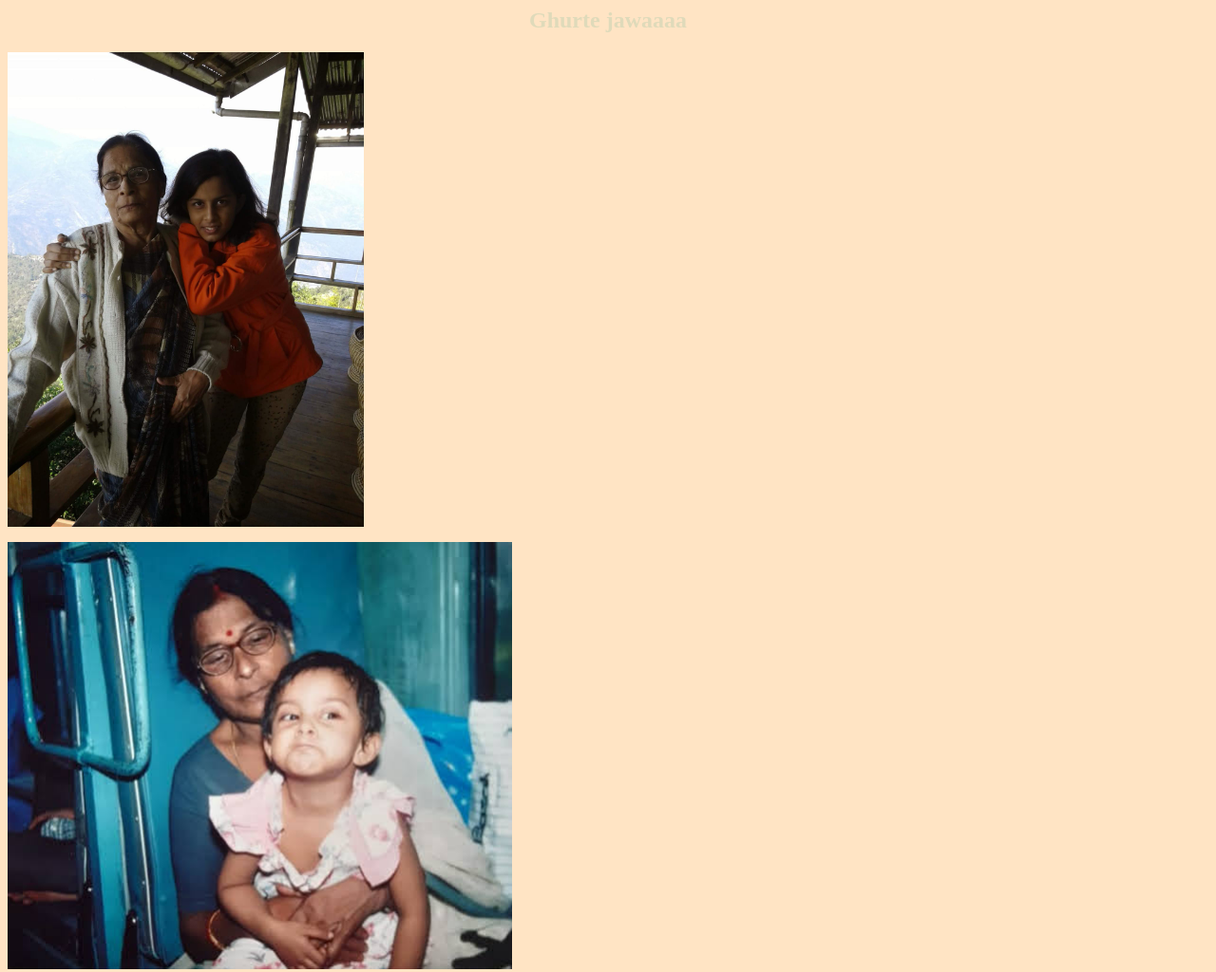
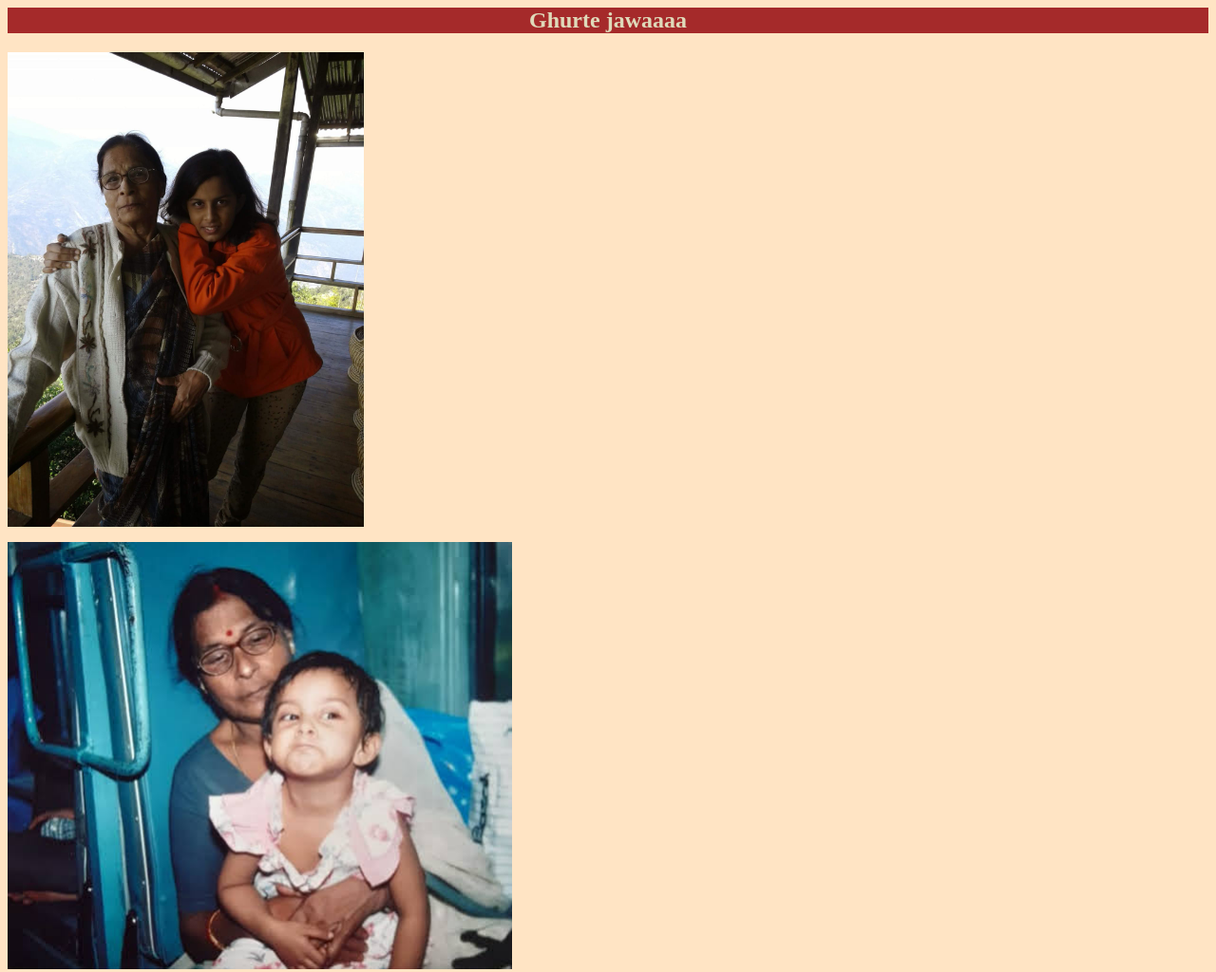
Before and after one commit to aishikam/caam, a plain HTML site: page abc.html in a window 1280 px wide. Shown: the top 1024 px of the page at 95% size. Drawn offline with Linux system fonts and the light colour scheme.

Commit message:
Update abc.html

```diff
--- a/abc.html
+++ b/abc.html
@@ -1,6 +1,8 @@
 <link rel="stylesheet" href="./style.css">
 <body>
+  <div class="flag">
 <h2>Ghurte jawaaaa</h2>
+  </div>
 <img src="./amma/WhatsApp Image 2024-07-30 at 1.20.54 PM.jpeg" height="500">
 <p></p>
 <img src="./amma/20201021_102631.jpg" height="450">
```
